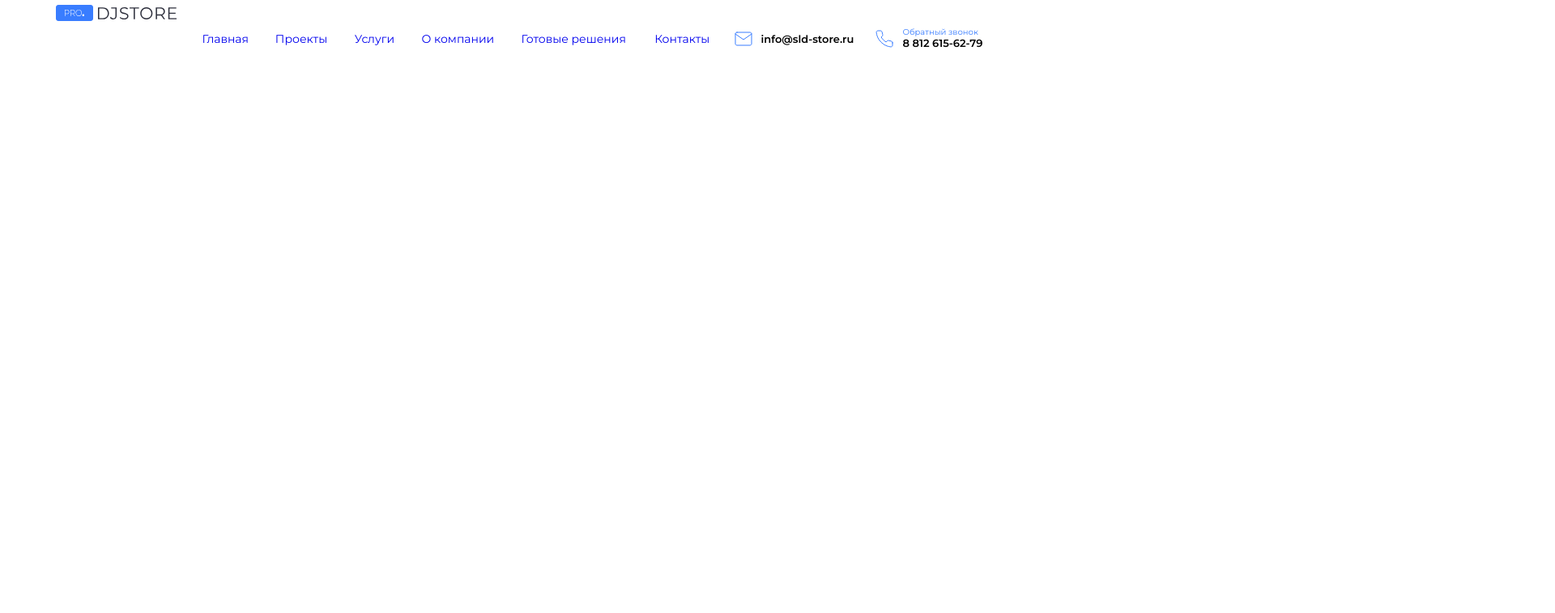
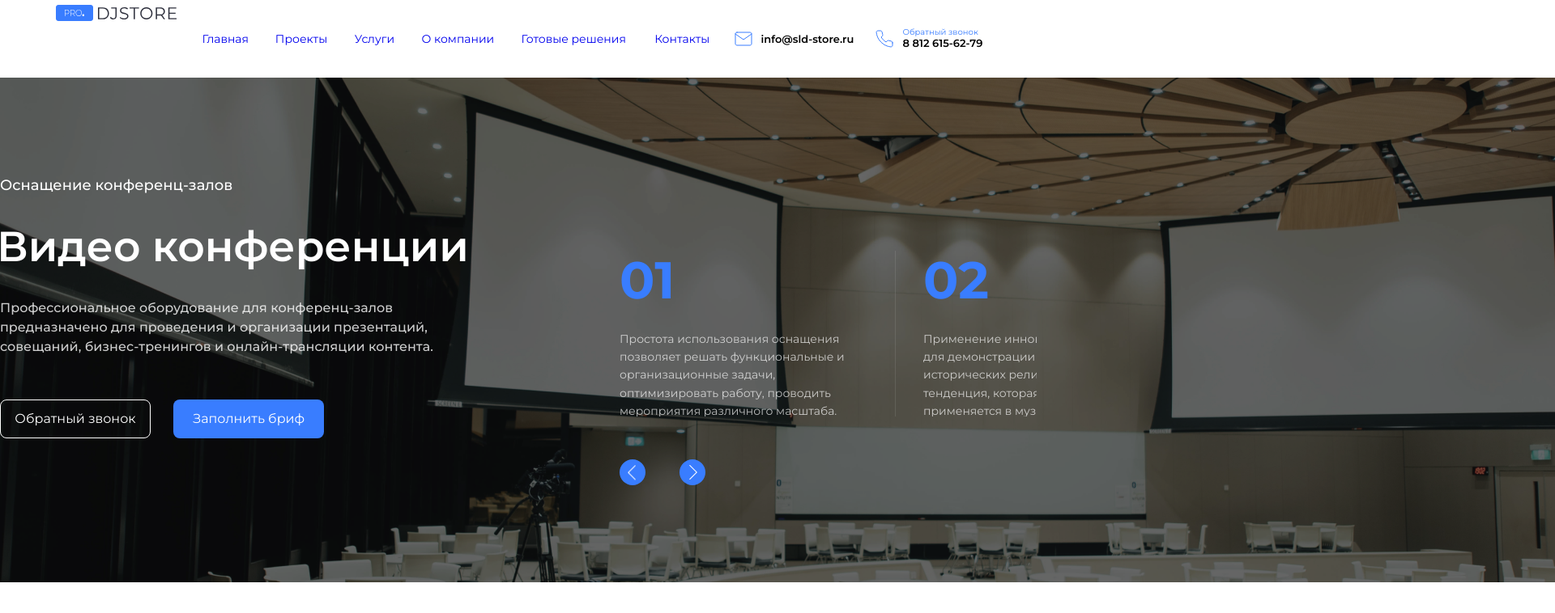
Before and after one commit to Dem0nZ/djStoreTest, a website built with webpack: page src/index.html in a window 1280 px wide. Shown: the whole page at 81% size, 1920 px wide, since content can reach past the window. Built offline with nearby package versions, Linux system fonts and the light colour scheme.

Commit message:
rigrtSlides work nextbtn

```diff
--- /dev/null
+++ b/slides.js
@@ -0,0 +1,30 @@
+export const slides = [
+    {
+        h1Title: 'Видео конференции',
+        h2Title: 'Оснащение конференц-залов',
+        pTitle: 'Профессиональное оборудование для конференц-залов предназначено для проведения и организации презентаций, совещаний, бизнес-тренингов и онлайн-трансляции контента.',
+        h2Right: '01',
+        pRight: 'Простота использования оснащения позволяет решать функциональные и организационные задачи, оптимизировать работу, проводить мероприятия различного масштаба.',
+    },
+    {
+        h1Title: 'Инновационные решения',
+        h2Title: 'Современный подход к звуку',
+        pTitle: 'Профессиональное оборудование для конференц-залов предназначено для проведения и организации презентаций, совещаний, бизнес-тренингов и онлайн-трансляции контента.',
+        h2Right: '02',
+        pRight: 'Применение инновационных решений для демонстрации культурных и исторических реликвий – актуальная тенденция, которая успешно применяется в музеях и на площадках альтернативного искусства.',
+    },
+    {
+        h1Title: 'Аудио конференции',
+        h2Title: 'Оснащение концертных площадок',
+        pTitle: 'lorem ipsum',
+        h2Right: '03',
+        pRight: 'Организационные задачи, оптимизировать работу, проводить мероприятия различного масштабапростота использования оснащения позволяет решать функциональные и.',
+    },
+    {
+        h1Title: 'Конференц связь',
+        h2Title: 'Дооснащение залов',
+        pTitle: 'Ппредназначено для проведения и бизнес-тренингов и онлайн-трансляциорганизации презентаций,рофессиональное оборудование для конференц-залов  совещаний, и контента.',
+        h2Right: '04',
+        pRight: 'Функциональные и организационные задачи, оптимизировать работу Простота использования оснащения позволяет решать , проводить мероприятия различного масштаба.',
+    },
+]
--- a/src/index.html
+++ b/src/index.html
@@ -8,10 +8,9 @@
     <title>Pro.DJSTORE</title>
 </head>
 <body>
-<div class='container'>
+<div class='app'>
 
     <header class='header'>
-
         <div class='logo'>
             <img src='./assets/logo.svg' alt='Pro.DJSTORE-logo'>
         </div>
@@ -26,7 +25,6 @@
                 <li><a href='#' data-title='Контакты'>Контакты</a></li>
             </ul>
         </nav>
-
         <div class='contacts'>
 
             <div class='email'>
@@ -45,6 +43,59 @@
             </div>
         </div>
     </header>
+    <div class='slider'>
+        <div class='background'>
+            <img class='slider-img' src='./assets/slider/slide1.png'>
+        </div>
+        <div class='background'>
+            <img class='slider-img' src='./assets/slider/slide2.png'>
+        </div>
+        <div class='background'>
+            <img class='slider-img' src='./assets/slider/slide1.png'>
+        </div>
+        <div class='background'>
+            <img class='slider-img' src='./assets/slider/slide2.png'>
+        </div>
+        <div class='background'>
+            <img class='slider-img' src='./assets/slider/slide1.png'>
+        </div>
+        <div class='background'>
+            <img class='slider-img' src='./assets/slider/slide2.png'>
+        </div>
+        <div class='title'>
+            <h2>
+                Оснащение конференц-залов
+            </h2>
+            <h1>
+                Видео конференции
+            </h1>
+            <p>
+                Профессиональное оборудование для конференц-залов предназначено для проведения и
+                организации презентаций, совещаний, бизнес-тренингов и онлайн-трансляции контента.
+            </p>
+            <div class='buttons'>
+                <button class='callback'>Обратный звонок</button>
+                <button class='brief'>Заполнить бриф</button>
+            </div>
+        </div>
+        <div class='right-side'>
+            <div class='slider-hider'>
+                <ul class='slides'>
+
+                </ul>
+            </div>
+            <div class='slider-buttons'>
+
+                <div id='prevSlide' class='btn button-prev'>
+                </div>
+
+                <div id='nextSlide' class='btn button-next'>
+                </div>
+            </div>
+
+        </div>
+
+    </div>
 </div>
 </body>
 </html>
--- a/src/index.js
+++ b/src/index.js
@@ -1,3 +1,2 @@
 import './scss/index.scss'
-
-console.log('hello')
+import './slider'
--- a/src/scss/_variables.scss
+++ b/src/scss/_variables.scss
@@ -1,3 +1,9 @@
 $themePrimaryColor: #397dff;
 $fontColor: rgba(43, 45, 58, .7);
 $background: #ebeef5;
+
+%button {
+  background: $themePrimaryColor;
+  border-radius: 8px;
+  color: white;
+}
--- a/src/scss/index.scss
+++ b/src/scss/index.scss
@@ -7,21 +7,21 @@
 @import "slider";
 @import "items-grid";
 
-*{
+* {
   margin: 0;
   padding: 0;
   box-sizing: border-box;
 }
-body{
+
+body {
   font-family: Montserrat;
-  font-style: normal;
-  font-weight: normal;
 }
-.container{
-width: 100%;
-  height: 96px;
+
+.app {
+  width: 100%;
 }
-a{
+
+a {
   outline: none;
   text-decoration: none;
 }
--- a/src/scss/slider.scss
+++ b/src/scss/slider.scss
@@ -1 +1,145 @@
 @import "variables";
+
+.slider {
+  position: relative;
+  display: flex;
+  justify-content: space-between;
+
+  .background {
+    position: absolute;
+    top: 0;
+    left: 0;
+      z-index: -1;
+  }
+
+  .title {
+    margin-top: 123px;
+    width: 590px;
+    color: white;
+
+    h1 {
+      margin-left: -4px;
+      font-size: 52px;
+      font-weight: 600;
+    }
+
+    h2 {
+      font-weight: 500;
+      font-size: 18px;
+      margin-bottom: 12px;
+    }
+
+    p {
+      font-size: 16px;
+      font-weight: 500;
+      line-height: 148%;
+      opacity: .8;
+      margin-top: 24px;
+    }
+
+    .buttons {
+      margin-top: 54px;
+
+      button {
+        @extend %button;
+        height: 48px;
+        width: 186px;
+      }
+      .callback{
+        background: none;
+        border: 1px solid white;
+        margin-right: 24px;
+      }
+      .brief{
+        border: none;
+      }
+    }
+  }
+  .right-side {
+    display: flex;
+    flex-direction: column;
+    margin-top: 214px;
+    width: 515px;
+
+
+    .slider-hider {
+      overflow: hidden;
+
+      .slides {
+        list-style: none;
+        display: flex;
+        justify-content: flex-start;
+        margin-left: -34px;
+
+
+        .slider-item {
+          display: flex;
+          flex-direction: column;
+          padding: 0 34px;
+          height: 205px;
+          border-right: 1px solid rgba(255, 255, 255, 0.1);
+          flex-shrink: 0;
+          max-width: 375px;
+
+          h2 {
+            font-size: 64px;
+            font-weight: 700;
+            color: $themePrimaryColor;
+          }
+          p {
+            display: flex;
+            margin-top: 24px;
+            font-size: 14px;
+            line-height: 160%;
+            color: white;
+            opacity: .7;
+            flex: 1;
+            align-self: stretch;
+          }
+        }
+      }
+    }
+    .slider-buttons {
+      margin-top: 53px;
+      display: flex;
+      :first-child {
+        margin-right: 42px;
+      }
+
+      .disabled {
+        background: #bad1ff;
+        opacity: .1;
+        transition: opacity .2s linear;
+      }
+
+
+      .btn {
+        position: relative;
+        background: $themePrimaryColor;
+        color: white;
+        width: 32px;
+        height: 32px;
+        border-radius: 50%;
+      }
+      :hover {
+        background: #2469ff;
+        transition: background .2s linear;
+      }
+
+      .button-prev::before {
+        content: url("../assets/slider/arrow.png");
+        position: absolute;
+        bottom: 7px;
+        right: 12px;
+        transform: rotate(180deg);
+      }
+
+      .button-next::before{
+        content: url("../assets/slider/arrow.png");
+        position: absolute;
+        top: 7px;
+        left: 12px;
+      }
+    }
+  }
+}
--- /dev/null
+++ b/src/slider.js
@@ -0,0 +1,88 @@
+import { slides } from '../slides'
+const sliderWidth = document.querySelector( '.slider-hider' ).offsetWidth
+const slidesUl = document.querySelector('.slides')
+const nextBtn = document.querySelector( '#nextSlide' )
+const prevBtn = document.querySelector( '#prevSlide' )
+
+const slideWidth = 375
+
+const createRightSlide = (slide) => {
+    let li = document.createElement('li')
+    li.className = 'slider-item'
+    li.insertAdjacentHTML('afterbegin', `<h2>${slide.h2Right}</h2><p>${slide.pRight}</p>`)
+    return li
+}
+
+let position = 0
+let firstSlide = createRightSlide(slides[position])
+let secondSlide = createRightSlide(slides[position + 1])
+
+slidesUl.append(firstSlide)
+slidesUl.append(secondSlide)
+
+let animationInProgress = false
+
+const moveNext = () => {
+    if (animationInProgress) {
+        return
+    }
+
+    animationInProgress = true
+    let nextPosition = position + 2
+    if (nextPosition >= slides.length) {
+        nextPosition = nextPosition % slides.length
+    }
+
+    let newSlide = createRightSlide(slides[nextPosition])
+    slidesUl.append(newSlide)
+
+    firstSlide.ontransitionend = () => {
+        firstSlide.remove()
+        firstSlide = secondSlide
+        secondSlide = newSlide
+
+        position++
+        if (position >= slides.length) {
+            position = 0
+        }
+
+        animationInProgress = false
+    }
+    firstSlide.style.marginLeft = `-${slideWidth}px`
+    firstSlide.style.transition = 'margin-left ease 1s'
+}
+
+const movePrev = () => {
+    if (animationInProgress) {
+        return
+    }
+
+    animationInProgress = true
+
+    let prevPosition = position - 1
+    if (prevPosition <= 0) {
+        prevPosition = slides.length - 1
+    }
+
+    let newSlide = createRightSlide(slides[prevPosition])
+    newSlide.style.marginLeft = `-${slideWidth}px`
+    slidesUl.prepend(newSlide)
+
+    firstSlide.ontransitionend = () => {
+        secondSlide.remove()
+        secondSlide = firstSlide
+        firstSlide = newSlide
+
+        position--
+        if (position <= 0) {
+            position = slides.length - 1
+        }
+        animationInProgress = false
+    }
+    firstSlide.style.marginLeft = `${slideWidth}px`
+    firstSlide.style.transition = 'margin-left ease 1s'
+}
+
+
+nextBtn.addEventListener('click', () => moveNext())
+prevBtn.addEventListener('click', () => movePrev())
```
Also changed, not shown: src/assets/slider/arrow.png (added), src/assets/slider/arrow.svg (added), src/assets/slider/slide1.png (added), src/assets/slider/slide2.png (added).
